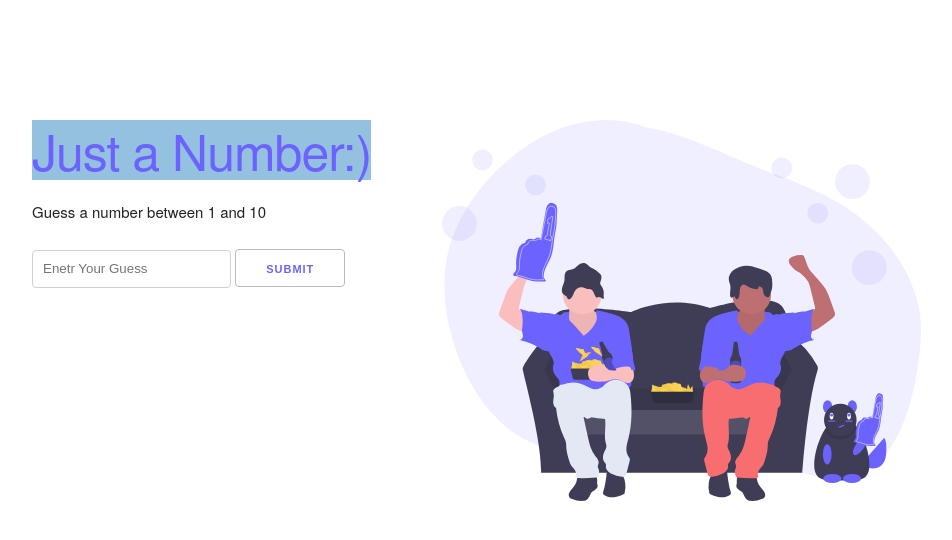
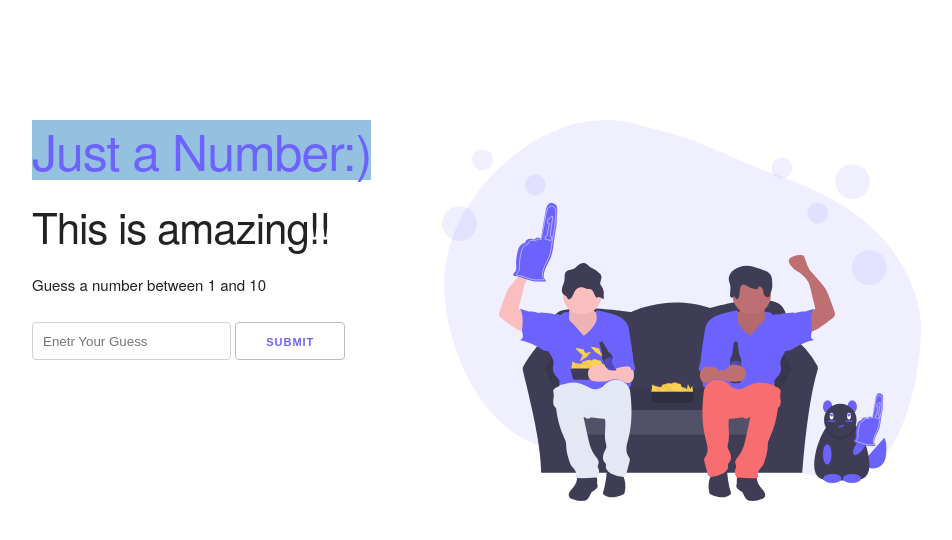
Before and after one commit to guykadosh/git-collab, a plain HTML site: page index.html in a window 1280 px wide. Shown: the whole page, without its empty margins (128-1080 px from the left). Drawn offline with nearby package versions, Linux system fonts and the light colour scheme.

Commit message:
added h2

```diff
--- a/index.html
+++ b/index.html
@@ -17,6 +17,7 @@
         <div class="container">
             <div>
                 <h1>Just a Number:)</h1>
+                <h2>This is amazing!!</h2>
                 <div class="game">
                     <p>Guess a number between <span class="min-num"></span> and <span class="max-num"></span></p>
                     <input type="number" class="guess-input" placeholder="Enetr Your Guess">
```
